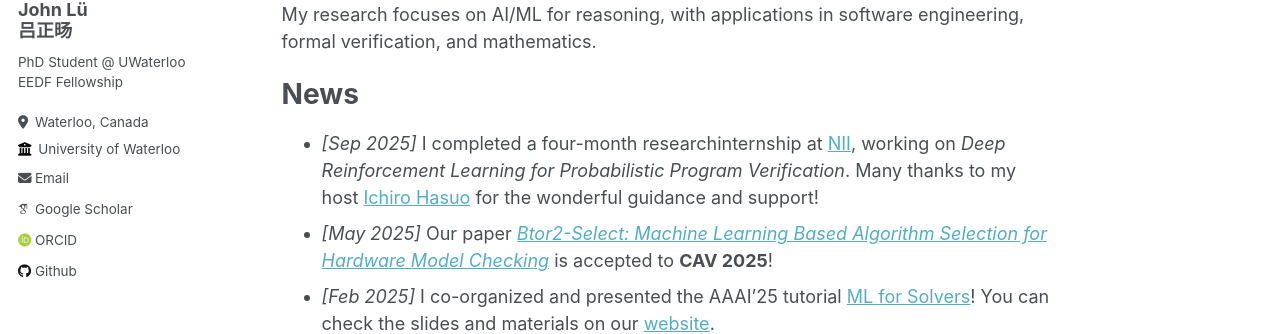
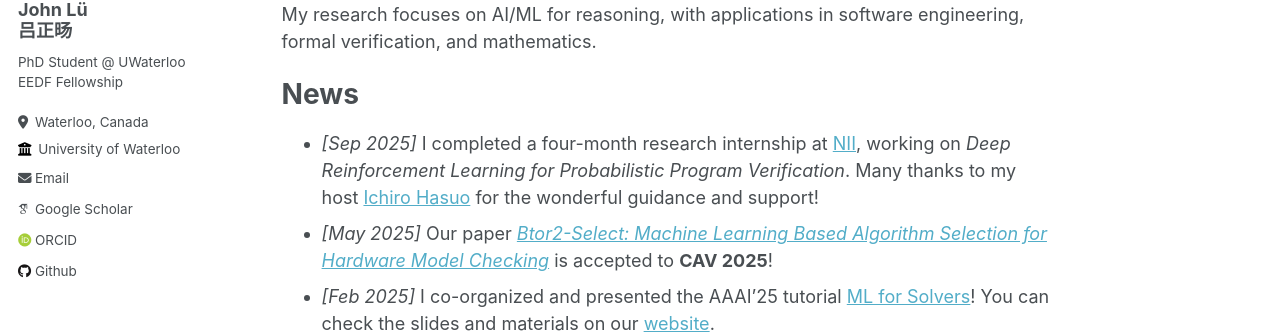
Before and after one commit to JohnLyu2/johnlyu2.github.io, a Jekyll site: the page built from _pages/about.md, in a window 1280 px wide and 900 px high. Shown: the part 275-609 px from the top of the window. Built offline with Jekyll 4.4.1, drawn with Linux system fonts in a browser that asks for light colours; some web fonts are replaced.

Commit message:
fix a typo

```diff
--- a/_pages/about.md
+++ b/_pages/about.md
@@ -27,7 +27,7 @@ My research focuses on AI/ML for reasoning, with applications in software engine
 
 News
 ======
-- *[Sep 2025]*  I completed a four-month researchinternship at [NII](https://www.nii.ac.jp/en/), working on *Deep Reinforcement Learning for Probabilistic Program Verification*. Many thanks to my host [Ichiro Hasuo](https://group-mmm.org/~ichiro/) for the wonderful guidance and support!
+- *[Sep 2025]*  I completed a four-month research internship at [NII](https://www.nii.ac.jp/en/), working on *Deep Reinforcement Learning for Probabilistic Program Verification*. Many thanks to my host [Ichiro Hasuo](https://group-mmm.org/~ichiro/) for the wonderful guidance and support!
 - *[May 2025]*  Our paper [*Btor2-Select: Machine Learning Based Algorithm Selection for Hardware Model Checking*](https://www.sosy-lab.org/research/btor2-select/) is accepted to **CAV 2025**!
 - *[Feb 2025]*  I co-organized and presented the AAAI’25 tutorial [ML for Solvers](https://ml-for-solvers.github.io/)! You can check the slides and materials on our [website](https://ml-for-solvers.github.io/).
 - *[Nov 2024]*  I successfully completed my [**Google Summer of Code project**](https://summerofcode.withgoogle.com/programs/2024/projects/FGmF8gS3)! Many thanks to my GSoC mentors [Po-Chun Chien](https://www.sosy-lab.org/people/chien/) and [Nian-Ze Lee](https://nianzelee.github.io/) from LMU Munich. During this project, we developed the first [ML-based algorithm selector](https://gitlab.com/sosy-lab/software/btor2-select) for the Btor2 hardware verificaiton problem.
```
